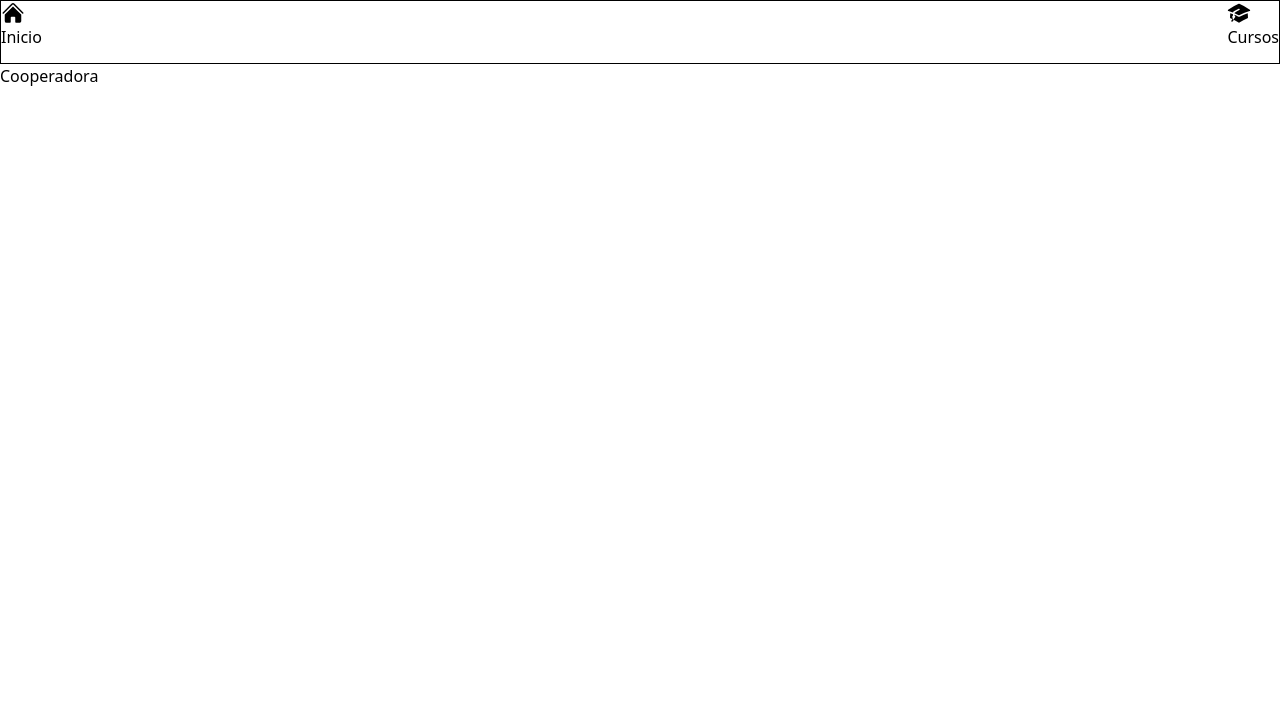
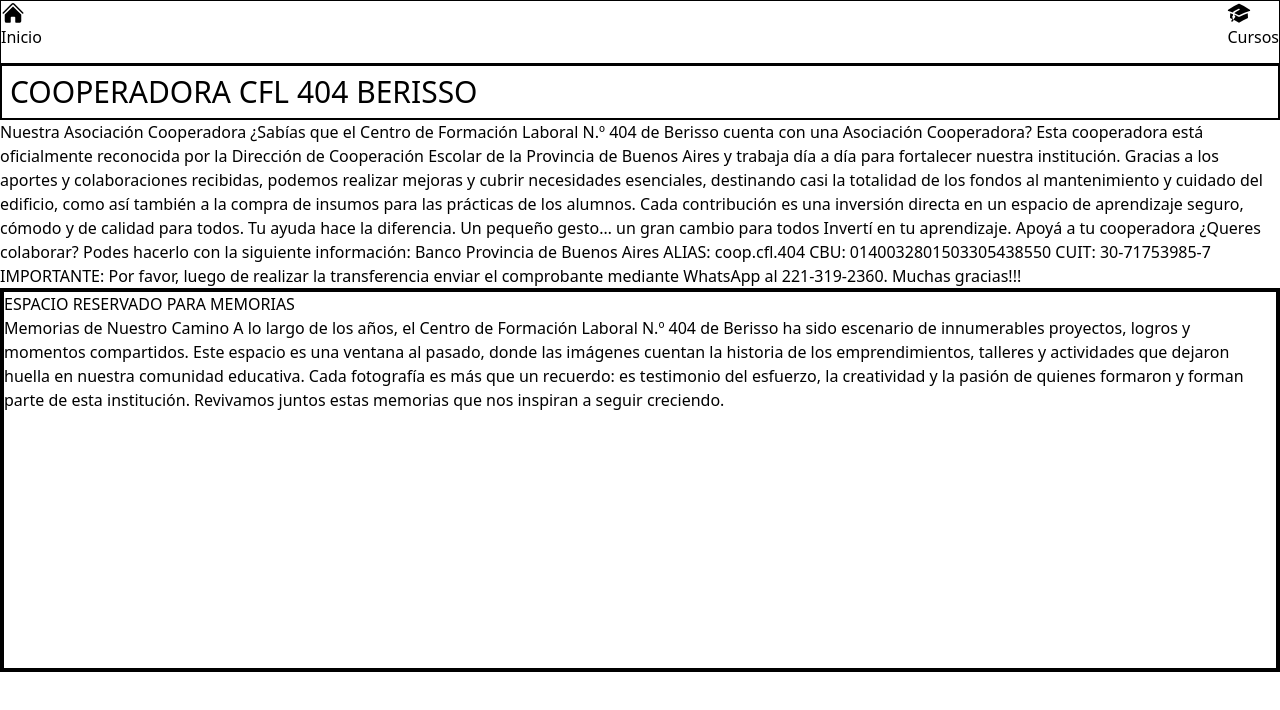
Before and after one commit to sebastianFeltes/cfl404web-client, a React (Vite) app: page /cooperadora in a window 1280 px wide. Shown: the top 710 px of the page. Built offline with nearby package versions, Linux system fonts and the light colour scheme.

Commit message:
add cooperadora textos

```diff
--- a/src/index.css
+++ b/src/index.css
@@ -28,7 +28,7 @@ NO ABUSAR DE:
   --color-customWhite: #fff;
   --color-customRed: #bf0411;
   --color-customBlack: #000000;
-  --color-customGray: #f06a6a;
+  --color-customGray: #6a6a6a;
   --color-customLigth-blue: #37a5dd;
   --color-customDark-blue: #166193;
   --color-customSoft-blue: #8fd8fd;
--- a/src/pages/Cooperadora.jsx
+++ b/src/pages/Cooperadora.jsx
@@ -1,6 +1,49 @@
 function Cooperadora() {
   return (
-    <div>Cooperadora</div>
+    <div className="h-full w-full">
+      <h2 className="text-3xl font-poppins border-2 p-2">COOPERADORA CFL 404 BERISSO</h2>
+      <div>
+        <p>
+Nuestra Asociación Cooperadora
+¿Sabías que el Centro de Formación Laboral N.º 404 de Berisso cuenta con una Asociación Cooperadora?
+Esta cooperadora está oficialmente reconocida por la Dirección de Cooperación Escolar de la Provincia de Buenos Aires y trabaja día a día para fortalecer nuestra institución.
+
+Gracias a los aportes y colaboraciones recibidas, podemos realizar mejoras y cubrir necesidades esenciales, destinando casi la totalidad de los fondos al mantenimiento y cuidado del edificio, como así también a la compra de insumos para las prácticas de los alumnos.
+Cada contribución es una inversión directa en un espacio de aprendizaje seguro, cómodo y de calidad para todos.
+
+Tu ayuda hace la diferencia.
+Un pequeño gesto… un gran cambio para todos
+Invertí en tu aprendizaje. Apoyá a tu cooperadora
+
+¿Queres colaborar?
+Podes hacerlo con la siguiente información:
+
+Banco Provincia de Buenos Aires
+ALIAS: coop.cfl.404
+CBU: 0140032801503305438550
+CUIT: 30-71753985-7
+
+IMPORTANTE: Por favor, luego de realizar la transferencia enviar el comprobante mediante WhatsApp al 221-319-2360.
+Muchas gracias!!!
+        </p>
+      </div>
+
+
+
+    {/* Se armó maquetado DIV para agregar Memorias */}
+    <div className="h-96 w-full border-4">ESPACIO RESERVADO PARA MEMORIAS
+      <p>
+      Memorias de Nuestro Camino
+A lo largo de los años, el Centro de Formación Laboral N.º 404 de Berisso ha sido escenario de innumerables proyectos, logros y momentos compartidos.
+Este espacio es una ventana al pasado, donde las imágenes cuentan la historia de los emprendimientos, talleres y actividades que dejaron huella en nuestra comunidad educativa.
+
+Cada fotografía es más que un recuerdo: es testimonio del esfuerzo, la creatividad y la pasión de quienes formaron y forman parte de esta institución.
+
+Revivamos juntos estas memorias que nos inspiran a seguir creciendo.
+      </p>
+    </div>
+
+    </div>
   )
 }
 
```
